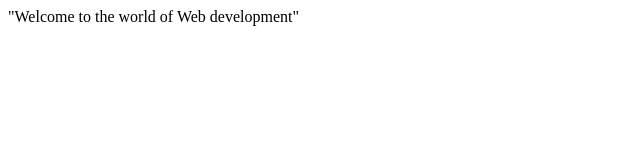
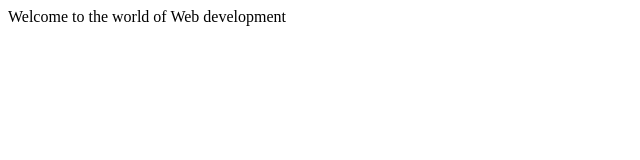
Before and after one commit to acciojob/getting-started-why-software-Vineetshukla2028, a website: page main.html in a window 1280 px wide. Shown: the full height of the page, 0-640 px from the left. Drawn offline with Linux system fonts and the light colour scheme.

Commit message:
created a submission

```diff
--- a/main.html
+++ b/main.html
@@ -8,7 +8,7 @@
 
 <body>
 	<!-- the entire body must be written by student -->
-	<div id="text" >"Welcome to the world of Web development"</div>
+	<div id="text" >Welcome to the world of Web development</div>
 
 
     <script type="text/javascript" src="./script.js"></script>
--- a/script.js
+++ b/script.js
@@ -1 +1 @@
-// https://www.svgrepo.com/show/345221/three-dots.svg//your code here
+// you code is here
```
